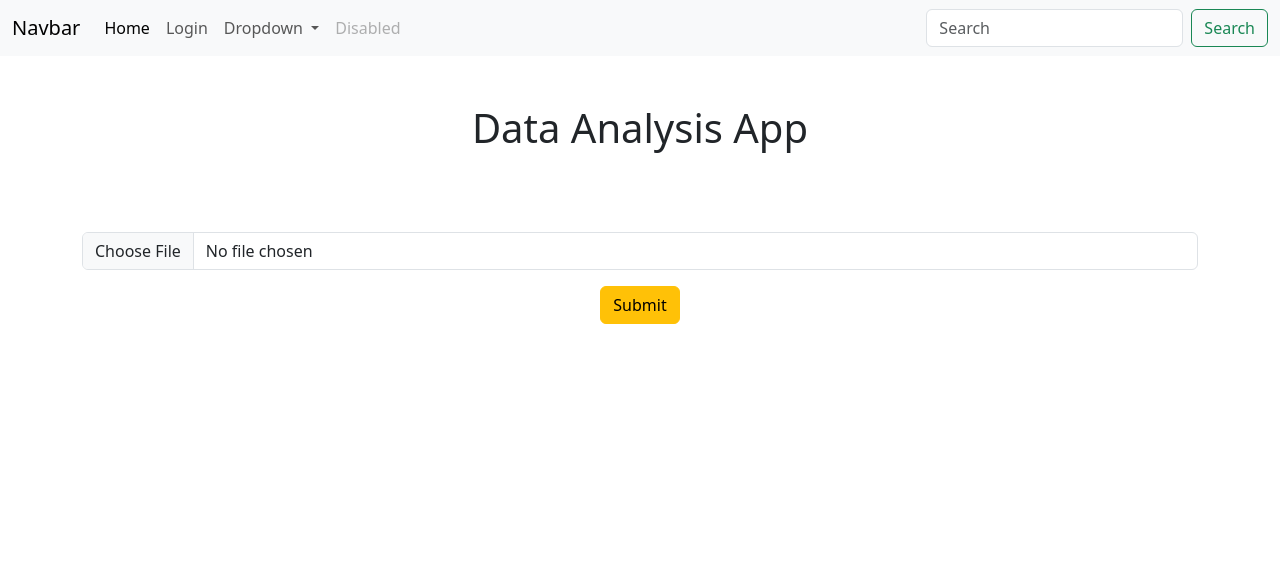
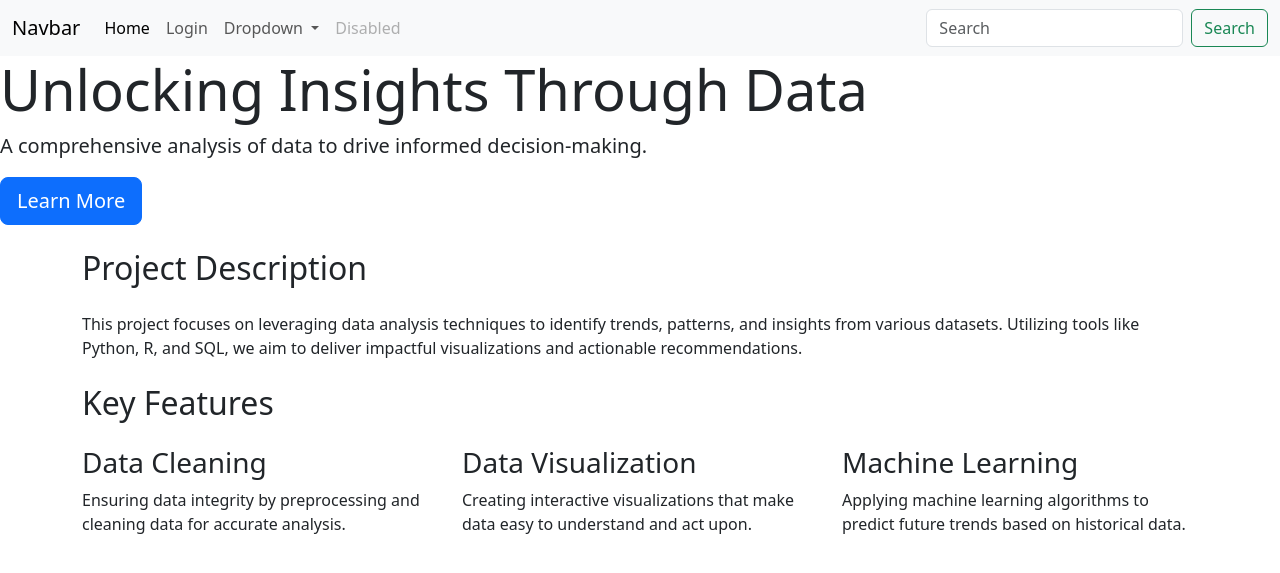
Before and after one commit to amirqa1381/FutureLens, a Django app: page / in a window 1280 px wide. Shown: the top 573 px of the page. Run offline with Django 5.2, Linux system fonts and the light colour scheme.

Commit message:
here i've changed the style and managment of the elements

```diff
--- a/main/templates/main/index.html
+++ b/main/templates/main/index.html
@@ -5,29 +5,39 @@ Home
 {% endblock %}
 
 {% block content %}
-<div class='container mt-5'>
-    <div class='row'>
-        <div class='col-md-12 text-center'>
-            <h1 id='head-file'>
-                Data Analysis App
-            </h1>
+<div class="hero">
+    <h1 class="display-4">Unlocking Insights Through Data</h1>
+    <p class="lead">A comprehensive analysis of data to drive informed decision-making.</p>
+    <a class="btn btn-primary btn-lg" href="#description" role="button">Learn More</a>
+</div>
+
+<!-- Description Section -->
+<div class="container" id="description">
+    <h2 class="my-4">Project Description</h2>
+    <p>This project focuses on leveraging data analysis techniques to identify trends, patterns, and insights from various datasets. Utilizing tools like Python, R, and SQL, we aim to deliver impactful visualizations and actionable recommendations.</p>
+</div>
+
+<!-- Features Section -->
+<div class="container" id="features">
+    <h2 class="my-4">Key Features</h2>
+    <div class="row">
+        <div class="col-md-4">
+            <div class="feature">
+                <h3>Data Cleaning</h3>
+                <p>Ensuring data integrity by preprocessing and cleaning data for accurate analysis.</p>
+            </div>
         </div>
-    </div>
-
-    <div class='row mt-4'>
-        <div class='col-md-12 text-center'>
-            <br><br>
-            <div class="mb-3">
-                <form action="{% url "index" %}" method="post" enctype="multipart/form-data".>
-                    {% csrf_token %}
-                    {{form.file}}
-                    <button type="submit" class="btn btn-warning mt-3">Submit</button>
-                </form>
+        <div class="col-md-4">
+            <div class="feature">
+                <h3>Data Visualization</h3>
+                <p>Creating interactive visualizations that make data easy to understand and act upon.</p>
             </div>
-            {% comment %} <div class="btn-group mt-3" role="group" aria-label="Basic example">
-                <a href='{% url "data-frame" %}' type="button" class="btn btn-primary" style="margin:20px;border-radius:20px">DataFrame</a>
-                <a href="{% url "show_plot" %}" type="a" class="btn btn-secondary" style="margin:20px;border-radius:20px">Plot</a>
-            </div>   {% endcomment %}
+        </div>
+        <div class="col-md-4">
+            <div class="feature">
+                <h3>Machine Learning</h3>
+                <p>Applying machine learning algorithms to predict future trends based on historical data.</p>
+            </div>
         </div>
     </div>
 </div>
```
